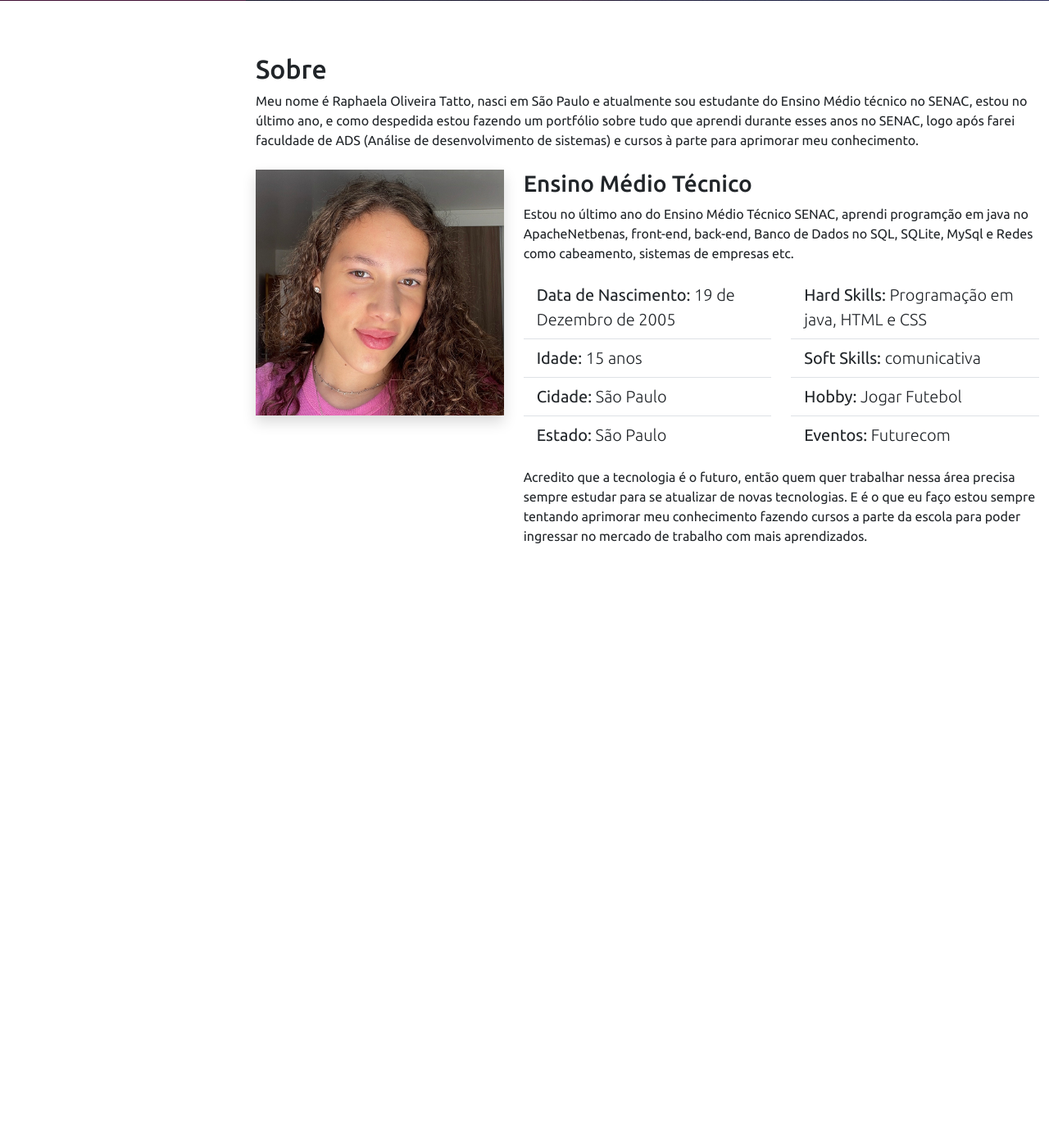
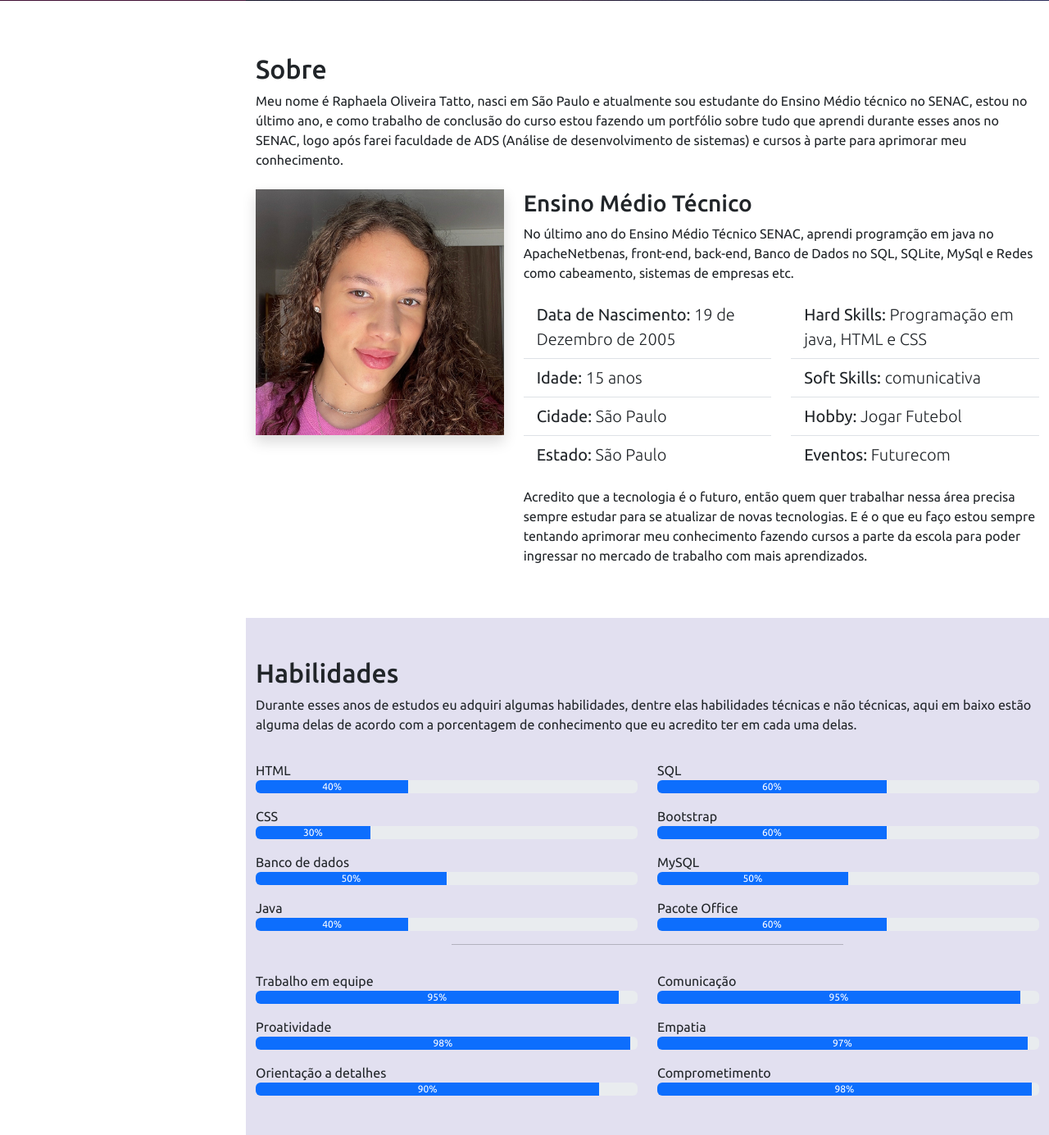
Before and after one commit to raphatatto/portfolio-responsivo, a Flask app: page / in a window 1280 px wide. Shown: the part 799-2184 px from the top of the page at 82% size. Before the commit the page ends 1462 px from the top, so only its background shows below. Run offline with Flask 3, Linux system fonts and the light colour scheme; some libraries are stand-ins or nearby versions.

Commit message:
Tela Habilidades, removendo tela menu

```diff
--- a/static/script.js
+++ b/static/script.js
@@ -9,3 +9,17 @@ menuMobile.addEventListener ('click',()=>{
     : menuMobile.classList.replace("bi-x", "bi-list");
     body.classList.toggle("menu-nav-active");
 });
+
+
+/* Fecha o menu quando clicar em algum item e muda o icone para list*/
+
+const navItem = document.querySelectorAll(".nav-item")
+
+navItem.forEach(item => {
+  item.addEventListener("click", () => {
+    if (body.classList.contains("menu-nav-active")){
+        body.classList.remove("menu-nav-active")
+        menuMobile.classList.replace("bi-x", "bi-list")
+    }
+  })
+})
--- a/static/style.css
+++ b/static/style.css
@@ -178,3 +178,6 @@ body::-webkit-scrollbar {
   body::-webkit-scrollbar-thumb {
     background-color: #410F33;
   }
+  .section-bg{
+    background-color: #e2e0f0 ;
+  }
--- a/templates/index.html
+++ b/templates/index.html
@@ -48,7 +48,7 @@
           <a class="nav-link" href="#sobre"><i class="bi bi-person" aria-hidden="true"></i>Sobre</a>
         </li>
         <li class="nav-item">
-          <a class="nav-link" href="#"><i class="bi-list-check" aria-hidden="true"></i>Habilidades</a>
+          <a class="nav-link" href="#habilidades"><i class="bi-list-check" aria-hidden="true"></i>Habilidades</a>
         </li>
         <li class="nav-item">
           <a class="nav-link" href="#"><i class="bi-file-earmark" aria-hidden="true"></i>Currículo</a>
@@ -87,10 +87,10 @@
       <div class=".row w-100">
         <div class="col-md-12">
           <h2 class='pt-3'>Sobre</h2>
-          <p> Meu nome é Raphaela Oliveira Tatto,
+          <p>Meu nome é Raphaela Oliveira Tatto,
             nasci em São Paulo e atualmente sou estudante do Ensino Médio técnico no SENAC,
             estou no último ano,
-            e como despedida estou fazendo um portfólio sobre tudo que aprendi durante esses anos no SENAC, logo após
+            e como trabalho de conclusão do curso estou fazendo um portfólio sobre tudo que aprendi durante esses anos no SENAC, logo após
             farei faculdade de ADS (Análise de desenvolvimento de sistemas) e cursos à parte para aprimorar meu
             conhecimento. </p>
         </div>
@@ -102,7 +102,7 @@
         </div>
         <div class="col-md-8">
           <h3> Ensino Médio Técnico </h3>
-          <p> Estou no último ano do Ensino Médio Técnico SENAC,
+          <p>  No último ano do Ensino Médio Técnico SENAC,
             aprendi programção em java no ApacheNetbenas, front-end, back-end, Banco de Dados no SQL, SQLite, MySql e
             Redes como cabeamento, sistemas de empresas etc.</p>
 
@@ -145,16 +145,117 @@
             </div>
           </div>
 
-
-            <p>
+             <p>
               Acredito que a tecnologia é o futuro, então quem quer trabalhar nessa área precisa sempre estudar para se atualizar de novas tecnologias.
-               E é o que eu faço estou sempre tentando aprimorar meu conhecimento fazendo cursos a parte da escola para poder ingressar no mercado de trabalho com mais aprendizados.
+               E é o que eu faço estou sempre tentando aprimorar meu conhecimento fazendo cursos a parte da escola para poder ingressar
+               no mercado de trabalho com mais aprendizados.
             </p>
 
 
         </div>
       </div>
 
+
+
+    </section>
+
+    <section class="mt-5 section-bg" id="habilidades">
+
+      <div class="container pb-5">
+        <h2 class="pt-5">Habilidades</h2>
+        <p> Durante esses anos de estudos eu adquiri algumas habilidades,
+           dentre elas habilidades técnicas e não técnicas, aqui em baixo estão alguma delas de acordo
+            com a porcentagem de conhecimento que eu acredito ter em cada uma delas. </p>
+
+            <div class="row">
+             <div class="col-md-6">
+              <p class="mt-3 mb-0"> HTML</p>
+              <div class="progress" role="progressbar" aria-label="Example with label" aria-valuenow="40" aria-valuemin="0" aria-valuemax="100">
+                <div class="progress-bar" style="width: 40%">40%</div>
+             </div>
+            <p class="mt-3 mb-0"> CSS</p>
+              <div class="progress" role="progressbar" aria-label="Example with label" aria-valuenow="30" aria-valuemin="0" aria-valuemax="100">
+                <div class="progress-bar" style="width: 30%">30%</div>
+            </div>
+                <p class="mt-3 mb-0"> Banco de dados</p>
+              <div class="progress" role="progressbar" aria-label="Example with label" aria-valuenow="50" aria-valuemin="0" aria-valuemax="100">
+                <div class="progress-bar" style="width: 50%">50%</div>
+              </div>
+                <p class="mt-3 mb-0"> Java</p>
+              <div class="progress" role="progressbar" aria-label="Example with label" aria-valuenow="40" aria-valuemin="0" aria-valuemax="100">
+                <div class="progress-bar" style="width: 40%">40%</div>
+              </div>
+
+            </div>
+            <div class="col-md-6">
+              <p class="mt-3 mb-0"> SQL</p>
+              <div class="progress" role="progressbar" aria-label="Example with label" aria-valuenow="60" aria-valuemin="60" aria-valuemax="100">
+                <div class="progress-bar" style="width: 60%">60%</div>
+              </div>
+
+              <p class="mt-3 mb-0"> Bootstrap</p>
+              <div class="progress" role="progressbar" aria-label="Example with label" aria-valuenow="60" aria-valuemin="60" aria-valuemax="100">
+                <div class="progress-bar" style="width: 60%">60%</div>
+              </div>
+
+                <p class="mt-3 mb-0"> MySQL</p>
+              <div class="progress" role="progressbar" aria-label="Example with label" aria-valuenow="50" aria-valuemin="0" aria-valuemax="100">
+                <div class="progress-bar" style="width: 50%">50%</div>
+                </div>
+                <p class="mt-3 mb-0"> Pacote Office </p>
+              <div class="progress" role="progressbar" aria-label="Example with label" aria-valuenow="60" aria-valuemin="0" aria-valuemax="100">
+                <div class="progress-bar" style="width: 60%">60%</div>
+              </div>
+
+            </div>
+
+             </div>
+
+             <hr class="w-50 me-auto ms-auto">
+
+             <div class="row">
+                <div class="col-md-6">
+                  <p class="mt-3 mb-0">Trabalho em equipe</p>
+                  <div class="progress">
+                      <div class="progress-bar" data-anime="left" role="progressbar" style="width: 95%;"
+                          aria-valuenow="95" aria-valuemin="0" aria-valuemax="100">95%</div>
+                  </div>
+
+                  <p class="mt-3 mb-0">Proatividade</p>
+                  <div class="progress">
+                      <div class="progress-bar" data-anime="left" role="progressbar" style="width: 98%;"
+                          aria-valuenow="98" aria-valuemin="0" aria-valuemax="100">98%</div>
+                  </div>
+
+                  <p class="mt-3 mb-0">Orientação a detalhes</p>
+                  <div class="progress">
+                      <div class="progress-bar" data-anime="left" role="progressbar" style="width: 90%;"
+                          aria-valuenow="90" aria-valuemin="0" aria-valuemax="100">90%</div>
+                  </div>
+              </div>
+
+              <div class="col-md-6">
+                  <p class="mt-3 mb-0">Comunicação</p>
+                  <div class="progress">
+                      <div class="progress-bar" data-anime="left" role="progressbar" style="width: 95%;"
+                          aria-valuenow="95" aria-valuemin="0" aria-valuemax="100">95%</div>
+                  </div>
+
+                  <p class="mt-3 mb-0">Empatia</p>
+                  <div class="progress">
+                      <div class="progress-bar" data-anime="left" role="progressbar" style="width: 97%;"
+                          aria-valuenow="97" aria-valuemin="0" aria-valuemax="100">97%</div>
+                  </div>
+
+                  <p class="mt-3 mb-0">Comprometimento</p>
+                  <div class="progress">
+                      <div class="progress-bar" data-anime="left" role="progressbar" style="width: 98%;"
+                          aria-valuenow="98" aria-valuemin="0" aria-valuemax="100">98%</div>
+                  </div>
+              </div>
+
+             </div>
+      </div>
 
 
     </section>
```
